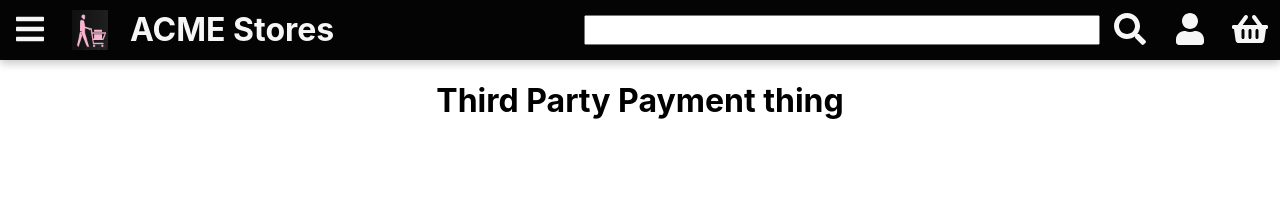
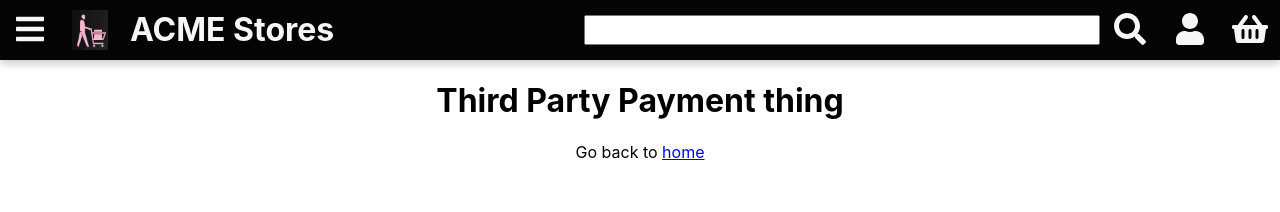
Before and after one commit to Ross-mc/bjss-store, a React (Create React App) app in the folder frontend/: page /payment in a window 1280 px wide. Shown: the top 212 px of the page. Built offline with nearby package versions, Linux system fonts and the light colour scheme.

Commit message:
chore: add redirect link

```diff
--- a/frontend/src/App.js
+++ b/frontend/src/App.js
@@ -7,6 +7,7 @@ import Login from "./pages/Login";
 import Checkout from "./pages/Checkout";
 import ProductSearch from "./pages/ProductSearch";
 import Payment from "./pages/Payment";
+import Redirect from "./pages/Redirect";
 
 import { BrowserRouter as Router, Switch, Route } from "react-router-dom";
 import { Provider } from "react-redux";
@@ -21,6 +22,7 @@ const routes = [
   { path: "/payment", Component: Payment},
   { path: "/basket", Component: Basket },
   { path: "/login", Component: Login },
+  { path: "/redirect", Component: Redirect },
   { path: "/", Component: Home },
 
 ];
--- a/frontend/src/components/containers/Payment/index.js
+++ b/frontend/src/components/containers/Payment/index.js
@@ -1,8 +1,12 @@
-import React from 'react';
+import React from "react";
+import {Link} from "react-router-dom";
 
 const Payment = () => {
     return (
-      <h1>Third Party Payment thing</h1>
+      <div>
+        <h1>Third Party Payment thing</h1>
+        <p>Go back to <Link to="/redirect?url=/">home</Link></p>
+      </div>
     );
   }
 
--- /dev/null
+++ b/frontend/src/pages/Redirect/index.js
@@ -0,0 +1,23 @@
+import React, {useEffect} from "react";
+
+export default (props) => {
+  const searchQuery = props.location.search;
+
+  const parsedParams = new URLSearchParams(searchQuery);
+
+  const url = parsedParams.get("url")
+
+  useEffect(() => {
+    const timer = setTimeout(() => {
+      window.location.replace(url);
+    }, 2000);
+    return () => clearTimeout(timer);
+  }, [url]);
+
+  return (
+    <div>
+      <h1>Please wait</h1>
+      <p>Click <a href={url}>here</a> if you are not automatically redirected</p>
+    </div>
+  );
+}
```
